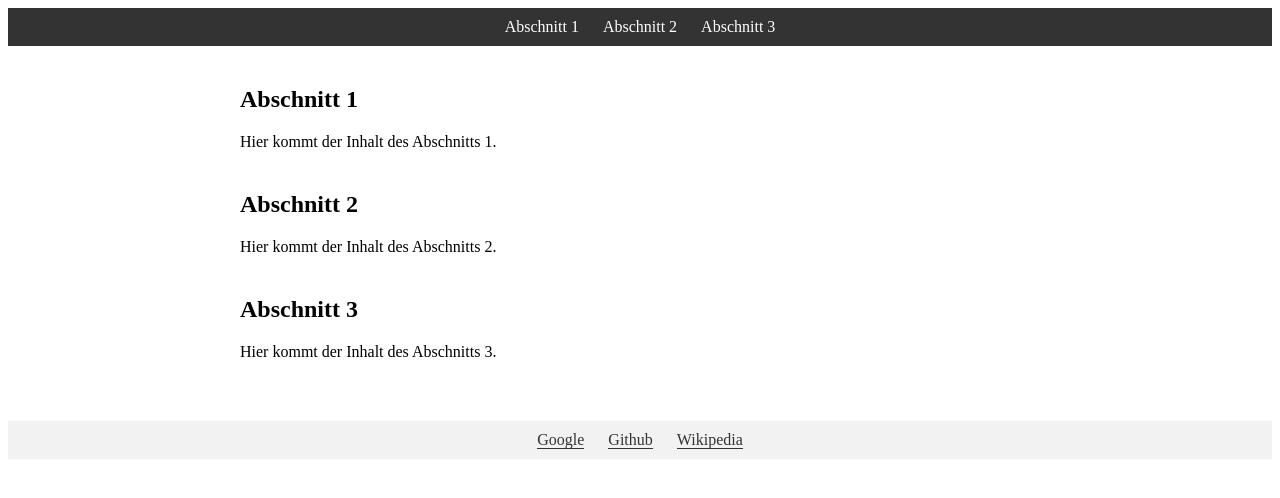
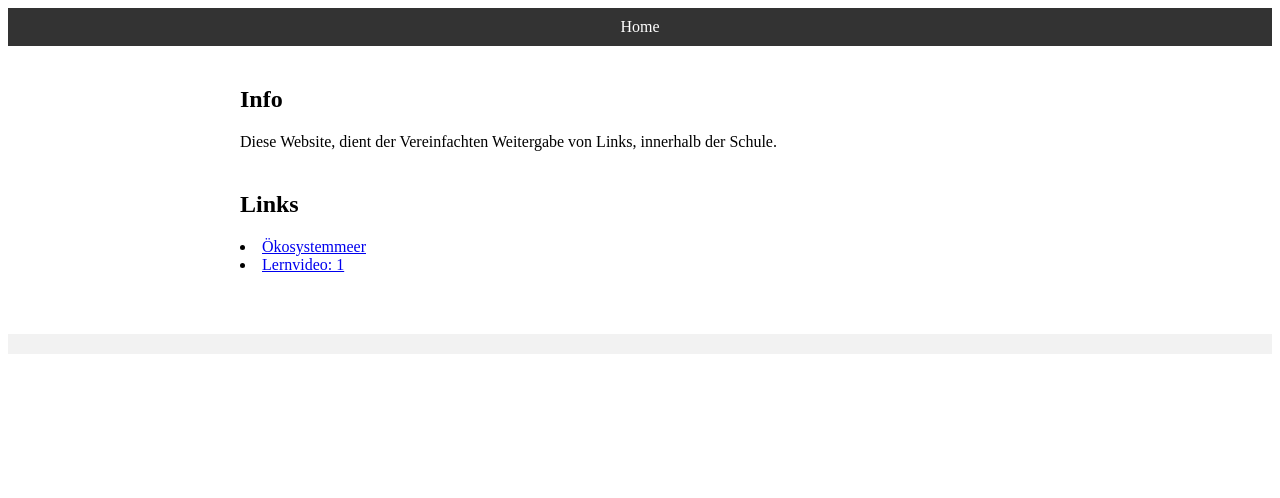
Before and after one commit to Levin1393/levin1393.github.io, a plain HTML site: page index.html in a window 1280 px wide. Drawn offline with Linux system fonts and the light colour scheme.

Commit message:
Update Links

```diff
--- a/index.html
+++ b/index.html
@@ -1,37 +1,32 @@
 <!DOCTYPE html>
 <html>
+
 <head>
-    <title>Meine tolle Webseite</title>
+    <title>Biologie - Wichtige Links</title>
     <link rel="stylesheet" type="text/css" href="style.css">
 </head>
+
 <body>
     <nav>
         <ul>
-        <li><a href="#section1">Abschnitt 1</a></li>
-        <li><a href="#section2">Abschnitt 2</a></li>
-        <li><a href="#section3">Abschnitt 3</a></li>
+            <li><a href=index.html>Home</a></li>
         </ul>
     </nav>
     <main>
         <section id="section1">
-        <h2>Abschnitt 1</h2>
-        <p>Hier kommt der Inhalt des Abschnitts 1.</p>
+            <h2>Info</h2>
+            <p>Diese Website, dient der Vereinfachten Weitergabe von Links, innerhalb der Schule.</p>
         </section>
         <section id="section2">
-        <h2>Abschnitt 2</h2>
-        <p>Hier kommt der Inhalt des Abschnitts 2.</p>
-      </section>
-      <section id="section3">
-        <h2>Abschnitt 3</h2>
-        <p>Hier kommt der Inhalt des Abschnitts 3.</p>
+            <h2>Links</h2>
+            <li><a href="https://oekosystemmeer.wordpress.com">Ökosystemmeer</a></li>
+            <li><a href="https://youtu.be/2tQ3J2iKnC4">Lernvideo: 1</a></li>
         </section>
     </main>
     <footer>
         <ul>
-        <li><a href="https://www.google.com">Google</a></li>
-        <li><a href="https://www.github.com">Github</a></li>
-        <li><a href="https://www.wikipedia.org">Wikipedia</a></li>
         </ul>
     </footer>
 </body>
+
 </html>
```
Lines whose indentation alone changed are shown as unchanged.
